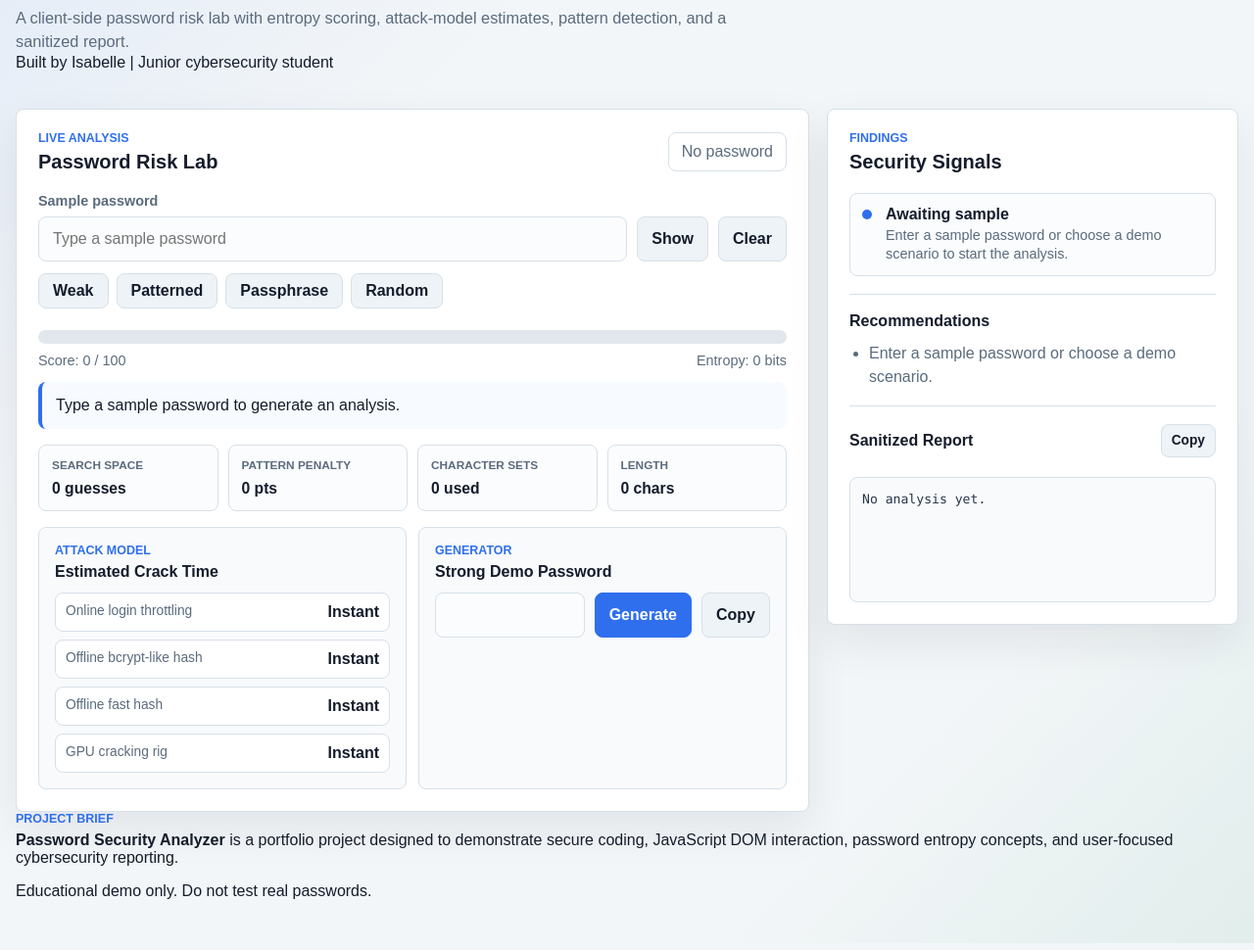
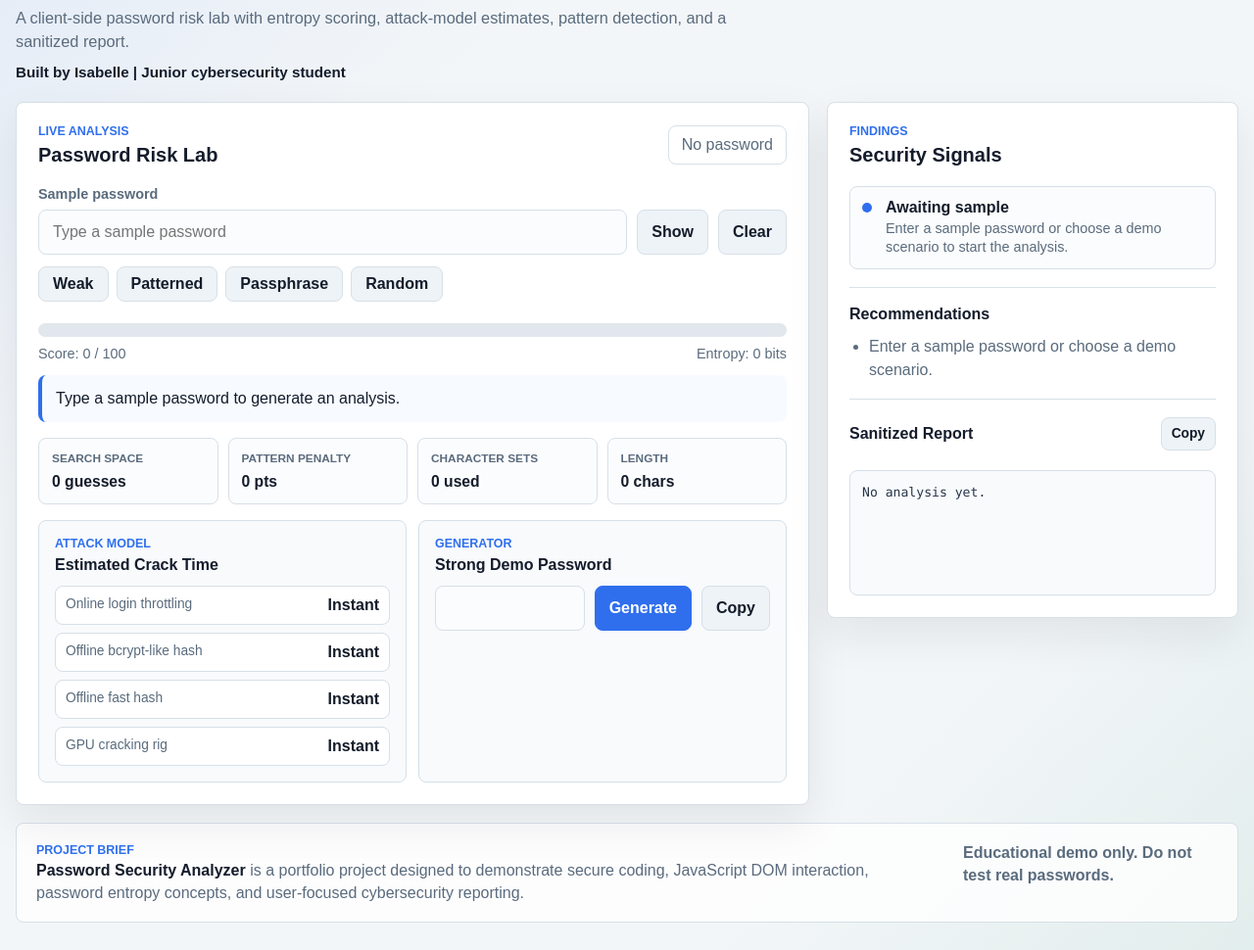
Before and after one commit to luzmysterious23-sketch/password-security-analyzer, a plain HTML site: page index.html in a window 1280 px wide. Shown: the part 106-1076 px from the top of the page at 98% size. Drawn offline with Linux system fonts and the light colour scheme.

Commit message:
Style project byline and footer

```diff
--- a/styles.css
+++ b/styles.css
@@ -91,6 +91,13 @@ h3 {
   color: var(--muted);
   font-size: 1.02rem;
   line-height: 1.45;
+}
+
+.byline {
+  margin: 10px 0 0;
+  color: var(--text);
+  font-size: 0.95rem;
+  font-weight: 800;
 }
 
 .privacy-badge,
@@ -404,6 +411,32 @@ h3 {
   color: var(--good);
 }
 
+.site-footer {
+  display: flex;
+  justify-content: space-between;
+  gap: 24px;
+  border: 1px solid var(--border);
+  border-radius: 8px;
+  margin-top: 18px;
+  padding: 18px 20px;
+  color: var(--muted);
+  background: rgba(255, 255, 255, 0.82);
+}
+
+.site-footer p {
+  margin-bottom: 0;
+  line-height: 1.45;
+}
+
+.site-footer strong {
+  color: var(--text);
+}
+
+.footer-note {
+  max-width: 260px;
+  font-weight: 800;
+}
+
 @media (max-width: 980px) {
   .dashboard,
   .analysis-grid {
@@ -411,6 +444,10 @@ h3 {
   }
 
   .topbar {
+    flex-direction: column;
+  }
+
+  .site-footer {
     flex-direction: column;
   }
 }
```
